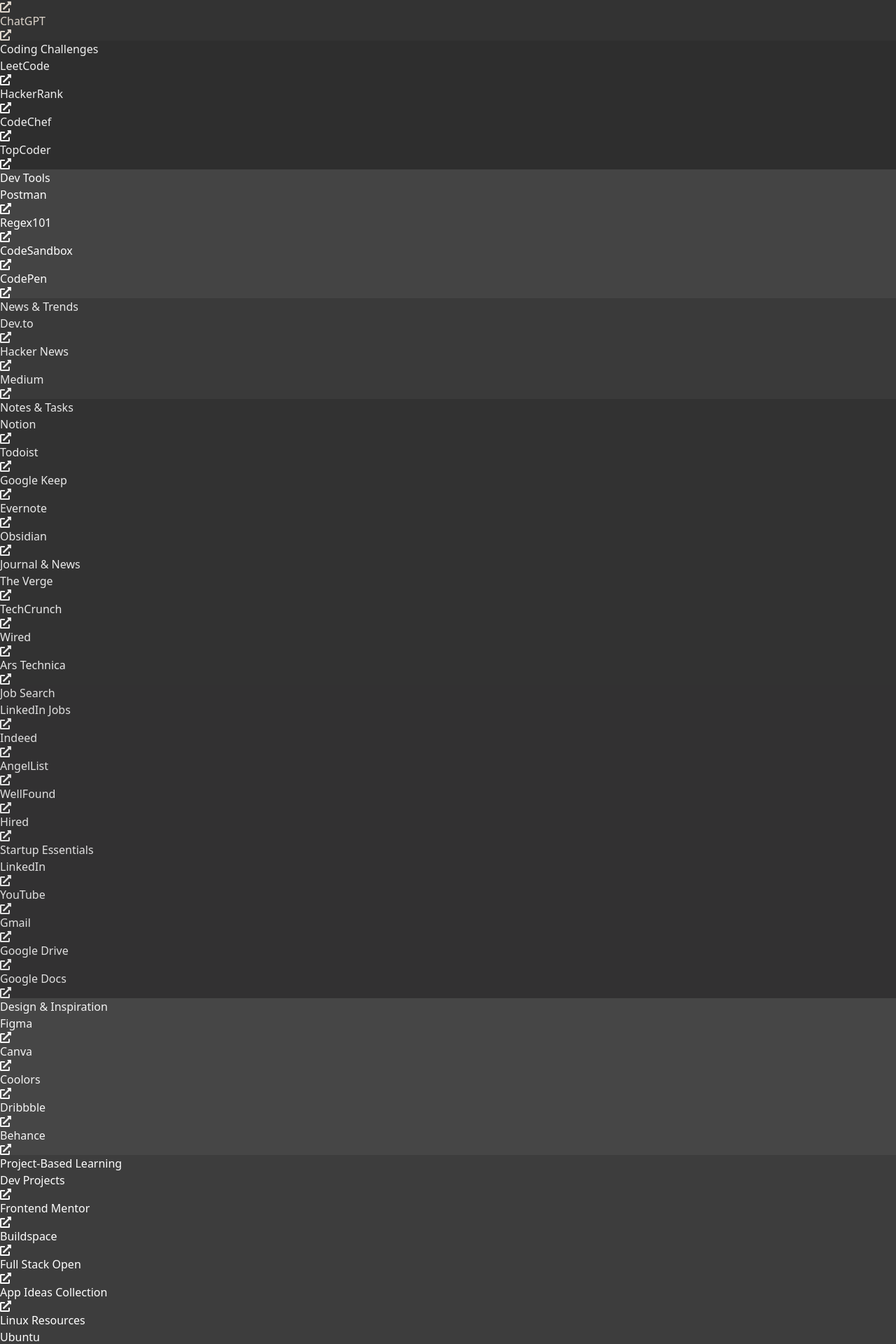
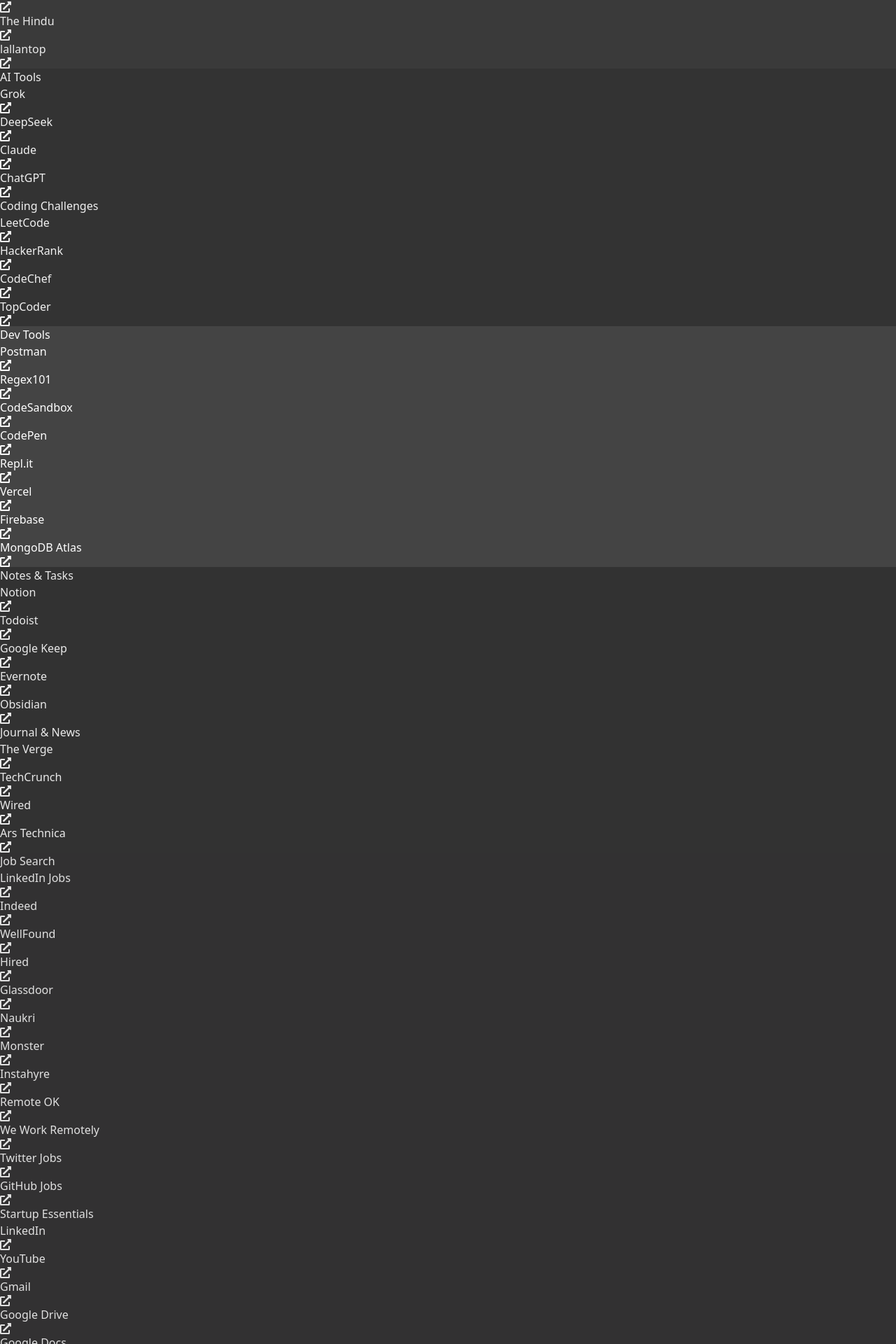
Before and after one commit to amrahs02/CustomHomepage, a React (Vite) app: page / in a window 1280 px wide. Shown: the part 198-2118 px from the top of the page at 70% size. Built offline with nearby package versions, Linux system fonts and the light colour scheme.

Commit message:
Add News

```diff
--- a/src/components/Homepage.jsx
+++ b/src/components/Homepage.jsx
@@ -30,22 +30,38 @@
       {/* Responsive Grid Layout */}
       <div className="w-full grid gap-3 grid-cols-1 sm:grid-cols-2 lg:grid-cols-4 xl:grid-cols-6 auto-rows-fr">
         {/* First Row */}
+
+
+        <SectionCard
+          title="News & Trends"
+          bgColor="#3A3A3A"
+          textColor="#EAEAEA"
+          links={[
+            { name: "Dev.to", url: "https://dev.to" },
+            { name: "Hacker News", url: "https://news.ycombinator.com" },
+            { name: "Medium", url: "https://medium.com/tag/development" },
+            { name: "The Hindu", url: "https://www.thehindu.com" },
+            { name: "lallantop", url: "https://www.thelallantop.com" },
+          ]}
+          className="col-span-1 sm:col-span-1 lg:col-span-1 xl:col-span-1  rounded-tl-3xl  row-span-2 "
+        />
         <SectionCard
           title="AI Tools"
           bgColor="#333"
-          textColor="#DDD5CB"
+          textColor="#F1F1F1"
           links={[
             { name: "Grok", url: "https://grok.com" },
             { name: "DeepSeek", url: "https://deepseek.com" },
             { name: "Claude", url: "https://claude.ai" },
             { name: "ChatGPT", url: "https://www.chat.com" },
           ]}
-          className="col-span-1 sm:col-span-2 lg:col-span-2 xl:col-span-2 row-span-1 rounded-tl-3xl rounded-br-3xl"
+          className="col-span-1 sm:col-span-2 lg:col-span-2 rounded-br-3xl xl:col-span-2 row-span-1  "
         />
+
 
         <SectionCard
           title="Coding Challenges"
-          bgColor="#2E2E2E"
+          bgColor="#333"
           textColor="#F1F1F1"
           links={[
             { name: "LeetCode", url: "https://leetcode.com" },
@@ -53,7 +69,7 @@
             { name: "CodeChef", url: "https://www.codechef.com" },
             { name: "TopCoder", url: "https://www.topcoder.com" },
           ]}
-          className="col-span-1 sm:col-span-1 lg:col-span-2 xl:col-span-2 row-span-1 rounded-bl-3xl"
+          className="col-span-1 sm:col-span-1 rounded-bl-3xl lg:col-span-2 xl:col-span-2 row-span-1 "
         />
 
         <SectionCard
@@ -65,21 +81,18 @@
             { name: "Regex101", url: "https://regex101.com" },
             { name: "CodeSandbox", url: "https://codesandbox.io" },
             { name: "CodePen", url: "https://codepen.io" },
+            { name: "Repl.it", url: "https://repl.it" },
+            { name: "Vercel", url: "https://vercel.com" },
+            { name: "Firebase", url: "https://firebase.google.com" },
+            {
+              name: "MongoDB Atlas",
+              url: "https://www.mongodb.com/cloud/atlas",
+            },
           ]}
-          className="col-span-1 sm:col-span-1 lg:col-span-1 xl:col-span-1 row-span-2 rounded-bl-3xl"
+          className="col-span-1 sm:col-span-1 lg:col-span-1 rounded-tr-3xl xl:col-span-1 row-span-2 "
         />
 
-        <SectionCard
-          title="News & Trends"
-          bgColor="#3A3A3A"
-          textColor="#EAEAEA"
-          links={[
-            { name: "Dev.to", url: "https://dev.to" },
-            { name: "Hacker News", url: "https://news.ycombinator.com" },
-            { name: "Medium", url: "https://medium.com/tag/development" },
-          ]}
-          className="col-span-1 sm:col-span-1 lg:col-span-1 xl:col-span-1 row-span-1 rounded-tr-3xl"
-        />
+
 
         <SectionCard
           title="Notes & Tasks"
@@ -92,7 +105,7 @@
             { name: "Evernote", url: "https://www.evernote.com" },
             { name: "Obsidian", url: "https://obsidian.md" },
           ]}
-          className="col-span-1 sm:col-span-1 lg:col-span-1 xl:col-span-1 row-span-1 rounded-br-3xl"
+          className="col-span-1 sm:col-span-1 rounded-tr-3xl lg:col-span-1 xl:col-span-1 row-span-1 "
         />
 
         <SectionCard
@@ -105,7 +118,7 @@
             { name: "Wired", url: "https://www.wired.com" },
             { name: "Ars Technica", url: "https://arstechnica.com" },
           ]}
-          className="col-span-1 sm:col-span-1 lg:col-span-1 xl:col-span-1 row-span-1 rounded-bl-3xl rounded-tr-3xl"
+          className="col-span-1 sm:col-span-1 rounded-t-3xl rounded-bl-3xl lg:col-span-1 xl:col-span-1 row-span-2  "
         />
 
         {/* Second Row */}
@@ -116,11 +129,19 @@
           links={[
             { name: "LinkedIn Jobs", url: "https://www.linkedin.com/jobs/" },
             { name: "Indeed", url: "https://www.indeed.com" },
-            { name: "AngelList", url: "https://angel.co/jobs" },
             { name: "WellFound", url: "https://wellfound.com/jobs" },
             { name: "Hired", url: "https://hired.com" },
+            { name: "Glassdoor", url: "https://www.glassdoor.com" },
+            { name: "Naukri", url: "https://www.naukri.com" },
+            { name: "Monster", url: "https://www.monster.com" },
+            { name: "Instahyre", url: "https://www.instahyre.com" },
+            {name: "Remote OK", url: "https://remoteok.io"},
+            {name: "We Work Remotely", url: "https://weworkremotely.com"},
+            {name: "Twitter Jobs", url: "https://twitter.com/jobs"},
+            {name: "GitHub Jobs", url: "https://jobs.github.com"},
+
           ]}
-          className="col-span-1 sm:col-span-1 lg:col-span-1 xl:col-span-1 row-span-2 rounded-tl-3xl rounded-bl-3xl"
+          className="col-span-1 sm:col-span-1 lg:col-span-1 rounded-br-3xl rounded-t-3xl xl:col-span-1 row-span-2  "
         />
 
         <SectionCard
@@ -134,10 +155,10 @@
             { name: "Google Drive", url: "https://drive.google.com" },
             { name: "Google Docs", url: "https://docs.google.com" },
           ]}
-          className="col-span-1 sm:col-span-1 lg:col-span-1 xl:col-span-1 row-span-1 rounded-br-3xl"
+          className="col-span-1 sm:col-span-1 rounded-tl-3xl lg:col-span-1 xl:col-span-1 row-span-1 "
         />
 
-        <SectionCard
+        {/* <SectionCard
           title="Design & Inspiration"
           bgColor="#464646"
           textColor="#F5F5F5"
@@ -149,7 +170,7 @@
             { name: "Behance", url: "https://www.behance.net" },
           ]}
           className="col-span-1 sm:col-span-1 lg:col-span-1 xl:col-span-1 row-span-2"
-        />
+        /> */}
 
         {/* Third Row */}
         <SectionCard
@@ -166,20 +187,19 @@
               url: "https://github.com/florinpop17/app-ideas",
             },
           ]}
-          className="col-span-1 sm:col-span-2 lg:col-span-2 xl:col-span-2 row-span-1"
+          className="col-span-1 sm:col-span-2 rounded-br-3xl lg:col-span-2 xl:col-span-2 row-span-1"
         />
 
         <SectionCard
-          title="Linux Resources"
+          title="My Favourite Tools"
           bgColor="#3D3D3D"
           textColor="#FFF"
           links={[
-            { name: "Ubuntu", url: "https://ubuntu.com" },
-            { name: "Linux Mint", url: "https://linuxmint.com" },
-            { name: "Arch Wiki", url: "https://wiki.archlinux.org" },
-            { name: "Linux Journey", url: "https://linuxjourney.com" },
+
+
+
           ]}
-          className="col-span-1 sm:col-span-2 lg:col-span-2 xl:col-span-2 row-span-1"
+          className="col-span-1 sm:col-span-2 lg:col-span-2 rounded-bl-3xl xl:col-span-2 row-span-1"
         />
 
         {/* Fourth Row */}
@@ -197,7 +217,7 @@
             { name: "OverAPI", url: "https://overapi.com" },
             { name: "Refactoring Guru", url: "https://refactoring.guru" },
           ]}
-          className="col-span-1 sm:col-span-2 lg:col-span-2 xl:col-span-2 row-span-1 rounded-3xl"
+          className="col-span-1 sm:col-span-2 rounded-tr-3xl lg:col-span-2 xl:col-span-2 row-span-1 rounded-3xl"
         />
 
         <SectionCard
@@ -207,10 +227,13 @@
           links={[
             { name: "Stack Overflow", url: "https://stackoverflow.com" },
             { name: "GitHub", url: "https://github.com" },
-            { name: "Reddit r/programming", url: "https://www.reddit.com/r/programming/" },
+            {
+              name: "Reddit r/programming",
+              url: "https://www.reddit.com/r/programming/",
+            },
             { name: "Discord Dev Servers", url: "https://discord.com" },
           ]}
-          className="col-span-1 sm:col-span-2 lg:col-span-1 xl:col-span-2 row-span-1 rounded-3xl"
+          className="col-span-1 sm:col-span-2 rounded-t-3xl lg:col-span-1 xl:col-span-2 row-span-1 rounded-3xl"
         />
         <SectionCard
           title="Coder Communities"
@@ -219,14 +242,14 @@
           links={[
             { name: "Stack Overflow", url: "https://stackoverflow.com" },
             { name: "GitHub", url: "https://github.com" },
-            { name: "Reddit r/programming", url: "https://www.reddit.com/r/programming/" },
+            {
+              name: "Reddit r/programming",
+              url: "https://www.reddit.com/r/programming/",
+            },
             { name: "Discord Dev Servers", url: "https://discord.com" },
           ]}
-          className="col-span-1 sm:col-span-2 lg:col-span-1 xl:col-span-2 row-span-1 rounded-3xl"
+          className="col-span-1 sm:col-span-2 lg:col-span-1 rounded-tl-3xl xl:col-span-2 row-span-1 rounded-3xl"
         />
-
-
-
       </div>
     </div>
   );
```
